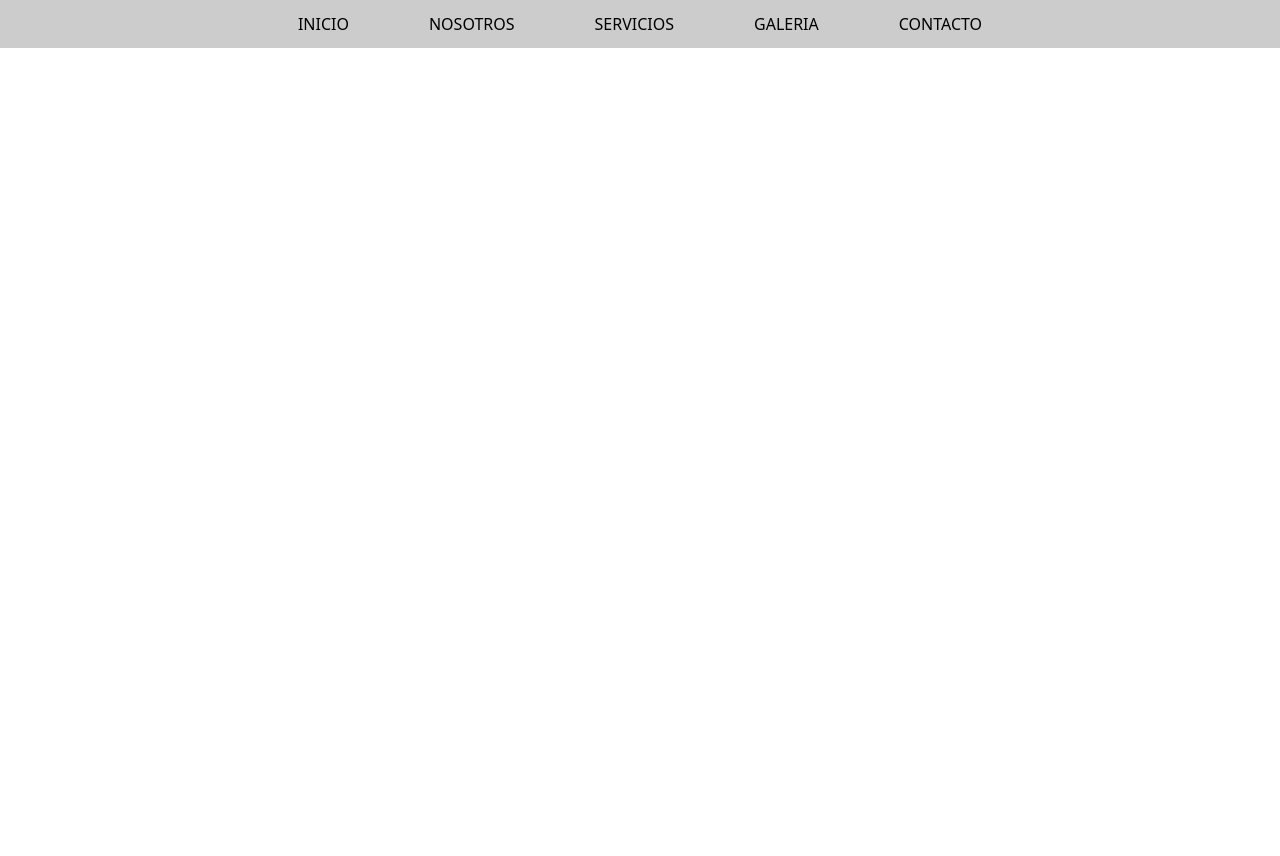
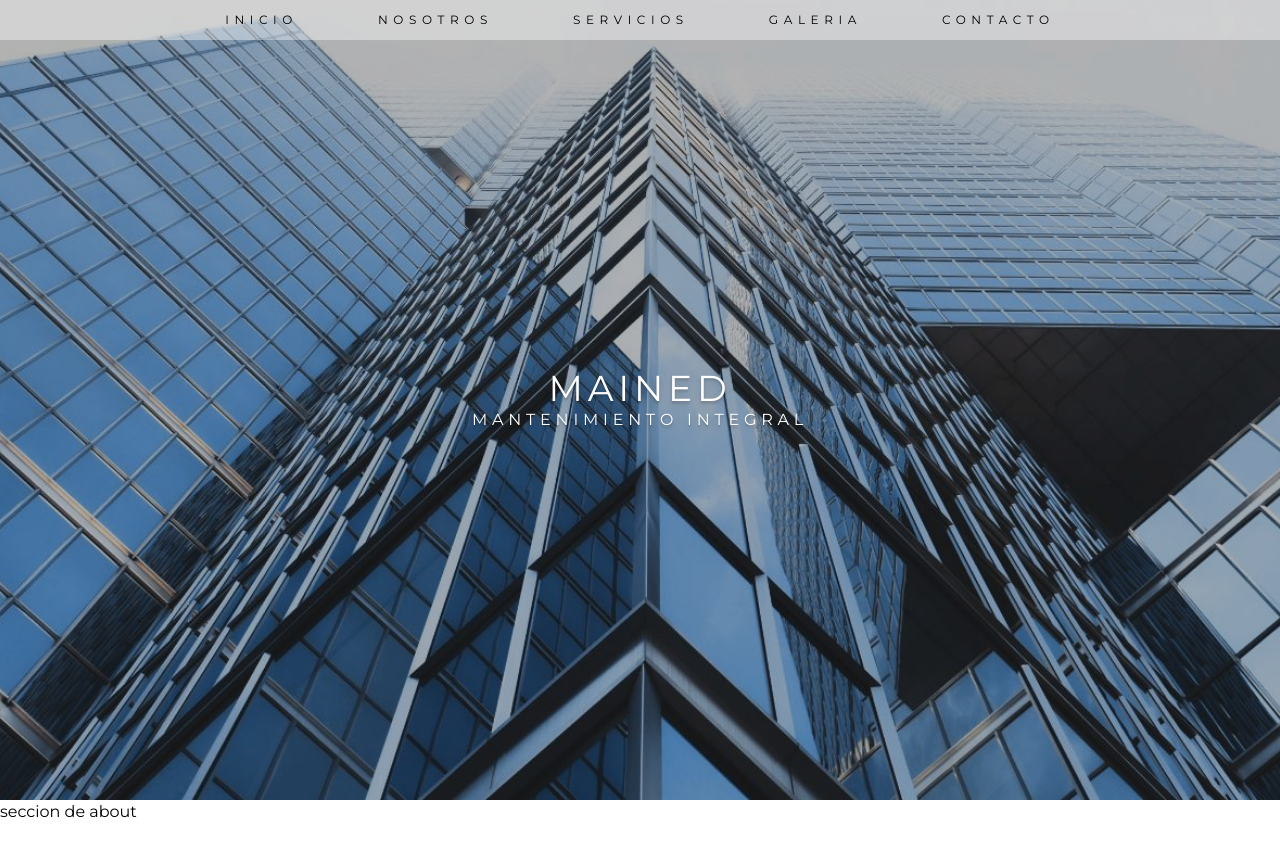
Before and after one commit to Alnn7Bf/Mained, a React (Vite) app: page / in a window 1280 px wide. Shown: the top 856 px of the page. Before the commit the page ends 800 px from the top, so only its background shows below. Built offline with nearby package versions, Linux system fonts and the light colour scheme.

Commit message:
Prueba de banner & hero section

```diff
--- a/index.html
+++ b/index.html
@@ -2,9 +2,12 @@
 <html lang="en">
   <head>
     <meta charset="UTF-8" />
-    <link rel="icon" type="image/svg+xml" href="/vite.svg" />
+    <link rel="icon" type="image/svg+xml" href="" />
+    <link rel="preconnect" href="https://fonts.googleapis.com">
+    <link rel="preconnect" href="https://fonts.gstatic.com" crossorigin>
+    <link href="https://fonts.googleapis.com/css2?family=Montserrat:ital,wght@0,100..900;1,100..900&display=swap" rel="stylesheet">
     <meta name="viewport" content="width=device-width, initial-scale=1.0" />
-    <title>prueba</title>
+    <title>Mained</title>
   </head>
   <body>
     <div id="root"></div>
--- a/src/components/Navbar.jsx
+++ b/src/components/Navbar.jsx
@@ -9,16 +9,16 @@ function Navbar() {
   };
 
   return (
-    <nav className="flex fixed w-dvw bg-black/20 justify-center flex-col md:flex-row text-black" id="menu">
+    <nav className="z-20 flex fixed w-dvw bg-white/40 justify-center flex-col md:flex-row text-black" id="menu">
       <label className="cursor-pointer md:hidden m-2" onClick={toggleMenu}>
         {isOpen? <IconClose size={36}/> : <IconMenu size={36}/>}
       </label>
       <div className={`flex flex-col md:flex-row w-full justify-center items-center overflow-hidden ${isOpen? 'h-96' : 'h-0'} md:h-auto transition-all duration-700`} id="menu-toggle">
-          <a href="" className="px-6 py-6 md:py-3 lg:px-8 xl:px-10">INICIO</a>
-          <a href="" className="px-6 py-6 md:py-3 lg:px-8 xl:px-10">NOSOTROS</a>
-          <a href="" className="px-6 py-6 md:py-3 lg:px-8 xl:px-10">SERVICIOS</a>
-          <a href="" className="px-6 py-6 md:py-3 lg:px-8 xl:px-10">GALERIA </a>
-          <a href="" className="px-6 py-6 md:py-3 lg:px-8 xl:px-10">CONTACTO</a>
+          <a href="" className="px-6 py-6 md:py-3 lg:px-8 xl:px-10 tracking-navbar text-xs">INICIO</a>
+          <a href="" className="px-6 py-6 md:py-3 lg:px-8 xl:px-10 tracking-navbar text-xs">NOSOTROS</a>
+          <a href="" className="px-6 py-6 md:py-3 lg:px-8 xl:px-10 tracking-navbar text-xs">SERVICIOS</a>
+          <a href="" className="px-6 py-6 md:py-3 lg:px-8 xl:px-10 tracking-navbar text-xs">GALERIA </a>
+          <a href="" className="px-6 py-6 md:py-3 lg:px-8 xl:px-10 tracking-navbar text-xs">CONTACTO</a>
       </div>
     </nav>
   )
--- a/src/index.css
+++ b/src/index.css
@@ -1,5 +1,16 @@
 @import "tailwindcss";
 
 @theme {
+    --tracking-navbar: 0.35rem;
+    --tracking-hero: 0.3rem;
+    --color-hero: linear-gradient(to left, #000, #0000);
+}
 
+* {
+    font-family: "Montserrat", sans-serif;
 }
+
+.hero {
+    width: auto;
+    min-height: 100vh;
+}
--- a/src/sections/About.jsx
+++ b/src/sections/About.jsx
@@ -3,7 +3,7 @@ function About() {
   return (
     <>
       <section className="h-dvh">
-
+        seccion de about
       </section>
     </>
   )
--- a/src/sections/Hero.jsx
+++ b/src/sections/Hero.jsx
@@ -1,32 +1,16 @@
-import { useRef } from "react";
-import gsap from "gsap"
-import { ScrollTrigger } from "gsap/all";
-import { useGSAP } from "@gsap/react";
-
 import bg from "../assets/header-bg.jpg"
 
-gsap.registerPlugin(ScrollTrigger);
-
-const sectionData = {
-  img: bg, text: "texto"
-}
-
-const getRatio = (el) => window.innerHeight / (window.innerHeight + el.offsetHeight);
-
-const ParallaxSection = ({img, text}) => {
-  <section>
-    <div className={`bg-${img}`}>
-    <h2>{text}</h2>
-    </div>
-  </section>
-}
-
 function Hero() {
-
-
   return (
     <>
-
+      <section className="relative h-dvh w-full grid place-items-center">
+        <div className="absolute inset-0 -z-10 bg-[url('./assets/header-bg.jpg')] bg-cover bg-center"></div>
+        <div className="absolute inset-0 z-0 bg-black/30"></div>
+        <div className="relative text-center">
+          <h1 className="text-white tracking-hero text-4xl text-shadow-lg">MAINED</h1>
+          <p className="text-white tracking-hero  text-shadow-lg">MANTENIMIENTO INTEGRAL</p>
+        </div>
+      </section>
     </>
   )
 }
```
